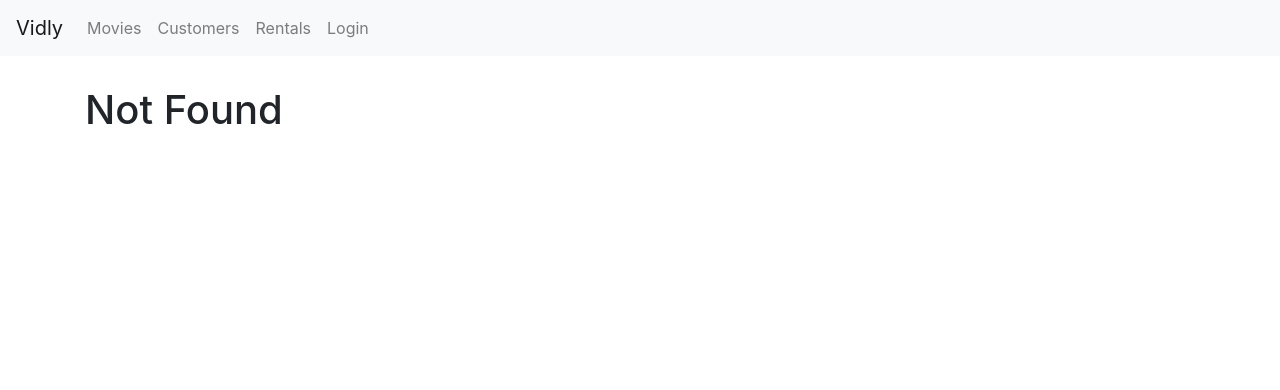
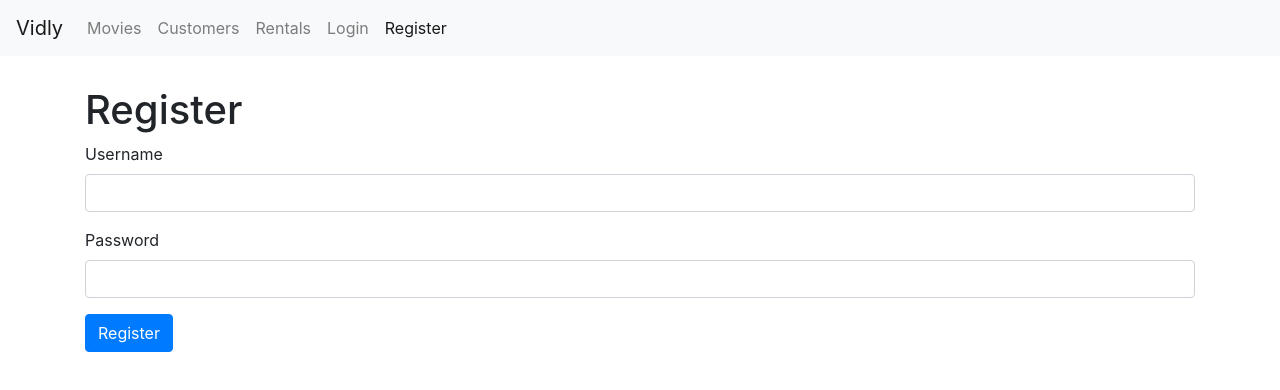
Before and after one commit to shiwen-cheng/vidly, a React (Create React App) app: page /register-form in a window 1280 px wide. Before the commit this address led to /not-found. Shown: the top 390 px of the page. Built offline with nearby package versions, Linux system fonts and the light colour scheme.

Commit message:
add form.

```diff
--- a/src/App.js
+++ b/src/App.js
@@ -8,6 +8,7 @@
 import MovieForm from "./components/movieForm";
 import LoginForm from "./components/loginForm";
 import "./App.css";
+import RegisterForm from "./components/registerForm";
 
 function App() {
   return (
@@ -16,6 +17,7 @@
       <main className="container">
         <Switch>
           {/* Route[path][component]*4 */}
+          <Route path="/register-form" component={RegisterForm} />
           <Route path="/login" component={LoginForm} />
           <Route path="/movies/:id" component={MovieForm} />
           <Route path="/movies" component={Movies} />
--- a/src/components/loginForm.jsx
+++ b/src/components/loginForm.jsx
@@ -1,18 +1,59 @@
 import React, { Component } from "react";
 
-class LoginForm extends React.Component {
+class LoginForm extends Component {
+  state = {
+    account: { username: "", password: "" },
+    // 创建表单一定要初始化 state
+  };
+
+  username = React.createRef(); // 建立 ref
+
+  componentDidMount() {
+    this.username.current.focus();
+  }
+
+  handleChange = ({ currentTarget: input }) => {
+    const account = { ...this.state.account };
+    account[input.name] = input.value;
+    this.setState({ account });
+  };
+
+  handleSubmit = (e) => {
+    e.preventDefault(); // 阻止表单提交的默认行为
+
+    //   call the server
+    const username = this.username.current.value;
+    console.log("Submitted");
+  };
+
   render() {
+    const { account } = this.state;
     return (
       <div>
         <h1>Login</h1>
-        <form>
+        <form onSubmit={this.handleSubmit}>
           <div className="form-group">
             <label htmlFor="username">Username</label>
-            <input id="username" type="text" className="form-control" />
+            <input
+              value={account.username}
+              onChange={this.handleChange}
+              name="username"
+              ref={this.username}
+              id="username"
+              type="text"
+              className="form-control"
+            />
           </div>
           <div className="form-group">
             <label htmlFor="password">Password</label>
-            <input id="password" type="text" className="form-control" />
+            <input
+              value={account.password}
+              onChange={this.handleChange}
+              name="password"
+              id="password"
+              type="text"
+              className="form-control"
+            />
           </div>
           <button className="btn btn-primary">Login</button>
         </form>
--- a/src/components/navbar.jsx
+++ b/src/components/navbar.jsx
@@ -32,6 +32,9 @@
           <NavLink className="nav-link nav-item" to="/login">
             Login
           </NavLink>
+          <NavLink className="nav-link nav-item" to="/register-form">
+            Register
+          </NavLink>
         </div>
       </div>
     </nav>
--- /dev/null
+++ b/src/components/registerForm.jsx
@@ -0,0 +1,24 @@
+import React, { Component } from "react";
+
+class RegisterForm extends React.Component {
+  render() {
+    return (
+      <div>
+        <h1>Register</h1>
+        <form>
+          <div className="form-group">
+            <label htmlFor="username">Username</label>
+            <input id="username" type="text" className="form-control" />
+          </div>
+          <div className="form-group">
+            <label htmlFor="password">Password</label>
+            <input id="password" type="text" className="form-control" />
+          </div>
+          <button className="btn btn-primary">Register</button>
+        </form>
+      </div>
+    );
+  }
+}
+
+export default RegisterForm;
```
